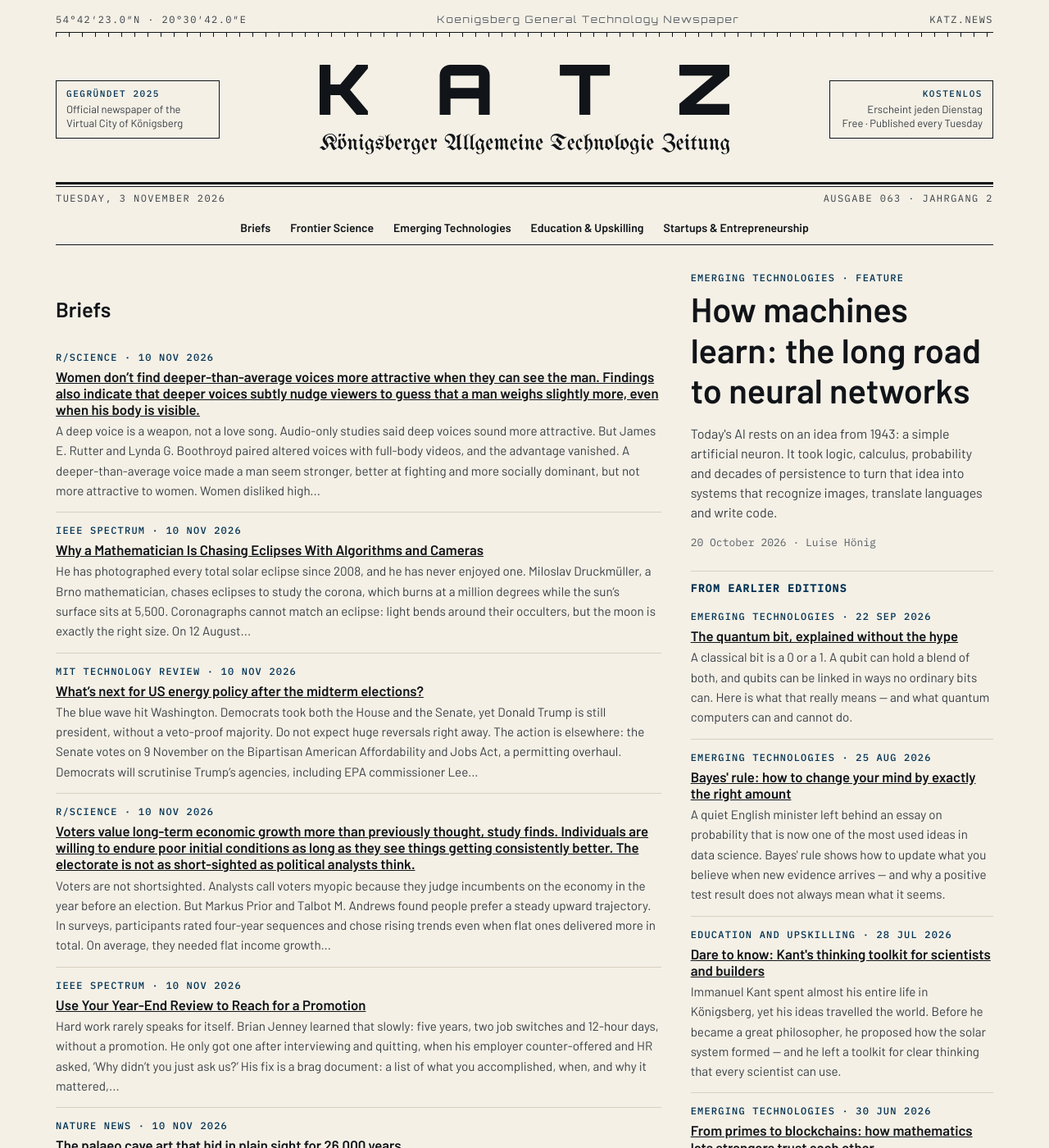
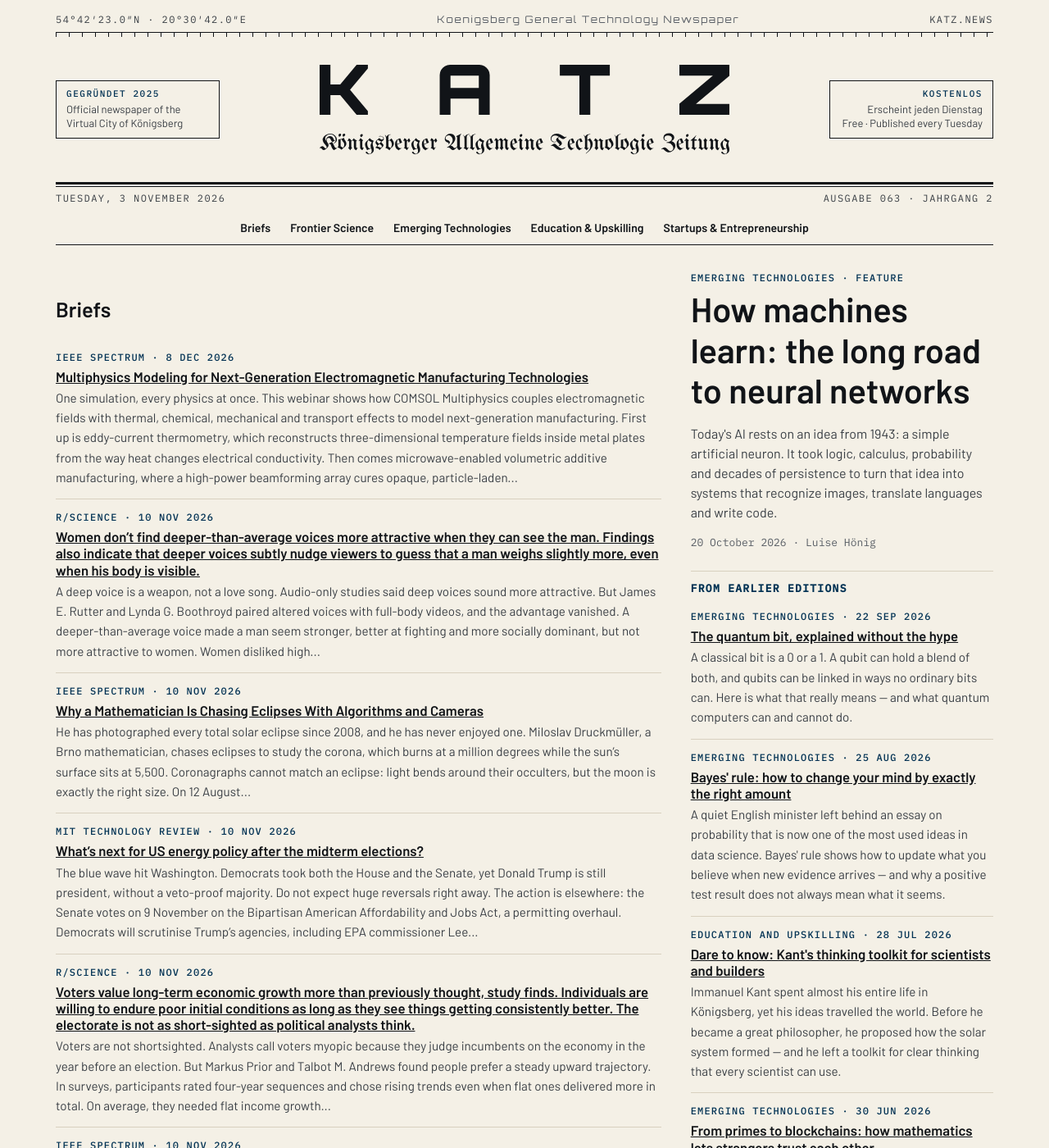
Before and after one commit to katz-news/katz.news, a Jekyll site: the page built from index.html, in a window 1280 px wide and 1400 px high. Shown: the whole window at 82% size. Built offline with Jekyll 4.4.1, drawn with Linux system fonts in a browser that asks for light colours; some of the changed text lies outside the part shown.

Commit message:
Publish 2026-11-06

```diff
--- a/_data/build.yml
+++ b/_data/build.yml
@@ -1 +1 @@
-published_at: 2026-11-06T17:32:56Z
+published_at: 2026-11-06T17:33:59Z
--- /dev/null
+++ b/_posts/briefs/2026-11-05-multiphysics-modeling-for-next-generation-electromagnetic-ma.md
@@ -0,0 +1,10 @@
+---
+published: true
+title: Multiphysics Modeling for Next-Generation Electromagnetic Manufacturing
+  Technologies
+date: 2026-12-08
+section: technology
+source_name: IEEE Spectrum
+source_url: https://event.on24.com/wcc/r/5546816/67D0147A8B8D057FCE11A17D61A8BB0D?utm_source=IEEE
+---
+One simulation, every physics at once. This webinar shows how COMSOL Multiphysics couples electromagnetic fields with thermal, chemical, mechanical and transport effects to model next-generation manufacturing. First up is eddy-current thermometry, which reconstructs three-dimensional temperature fields inside metal plates from the way heat changes electrical conductivity. Then comes microwave-enabled volumetric additive manufacturing, where a high-power beamforming array cures opaque, particle-laden resins into ceramic components. The verdict is multiply marvellous: fewer experiments, better predictions, and a faster route from simulation to scale-up. Presented by Dr Saptarshi Mukherjee of Lawrence Livermore National Laboratory.
```
